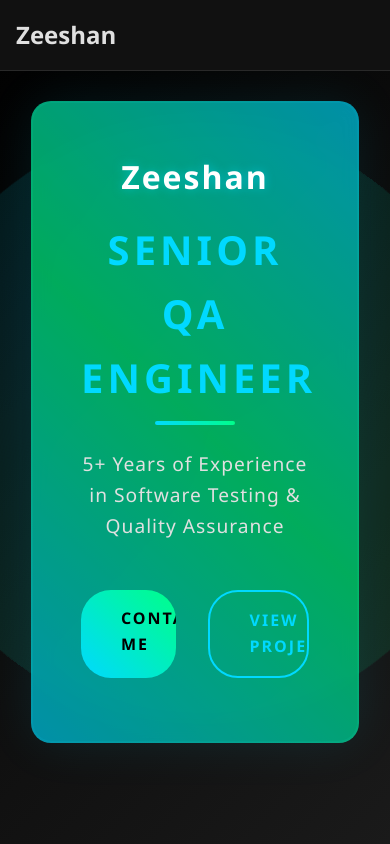
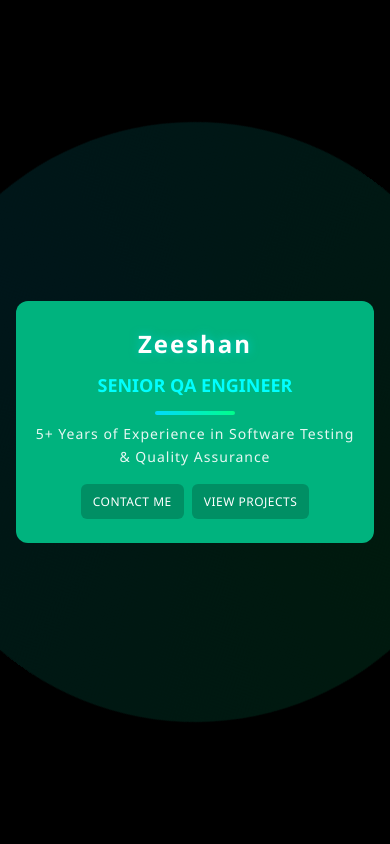
Before and after one commit to zeeshan146/Portfolio, a plain HTML site: page index.html in a window 390 px wide. Shown: the top 844 px of the page. Drawn offline with nearby package versions, Linux system fonts and the light colour scheme.

Commit message:
Completely revised mobile styles for better alignment

```diff
--- a/index.html
+++ b/index.html
@@ -4,6 +4,10 @@
     <meta charset="UTF-8">
     <meta name="viewport" content="width=device-width, initial-scale=1.0">
     <title>Zeeshan - Senior QA Engineer Portfolio</title>
+    <!-- Favicon -->
+    <link rel="icon" type="image/png" sizes="32x32" href="images/dev-icon.png">
+    <link rel="icon" type="image/png" sizes="16x16" href="images/dev-icon.png">
+    <meta name="theme-color" content="#4a90e2">
     <link rel="stylesheet" href="style.css">
     <!-- Add Font Awesome for icons -->
     <link rel="stylesheet" href="https://cdnjs.cloudflare.com/ajax/libs/font-awesome/6.0.0/css/all.min.css">
--- a/style.css
+++ b/style.css
@@ -469,26 +469,6 @@ footer {
     color: #888;
 }
 
-/* Responsive Design */
-@media (max-width: 768px) {
-    nav ul {
-        display: none;
-    }
-
-    .hero-content h1 {
-        font-size: 2rem;
-    }
-
-    .btn {
-        display: block;
-        margin: 1rem 0;
-    }
-
-    .experience-item {
-        padding-left: 1rem;
-    }
-}
-
 /* Animations */
 @keyframes fadeIn {
     from {
@@ -591,3 +571,113 @@ html {
     font-size: 1rem;
     font-weight: 500;
 }
+
+/* Mobile Responsive Styles */
+@media (max-width: 768px) {
+    #hero {
+        min-height: 100vh;
+        padding: 16px;
+        background: #000;
+    }
+
+    .hero-content {
+        margin: 0;
+        padding: 24px 16px;
+        background: #00B37E;
+        border-radius: 12px;
+        border: none;
+        box-shadow: none;
+    }
+
+    .hero-content::before {
+        display: none;
+    }
+
+    .hero-content h1 {
+        font-size: 24px;
+        margin-bottom: 8px;
+        color: #fff;
+    }
+
+    .hero-content h2 {
+        font-size: 18px;
+        color: #00FFFF;
+        margin-bottom: 8px;
+        letter-spacing: 0;
+    }
+
+    .hero-content p {
+        font-size: 14px;
+        color: rgba(255, 255, 255, 0.9);
+        margin-bottom: 16px;
+        padding: 0;
+    }
+
+    .hero-buttons {
+        display: flex;
+        justify-content: center;
+        gap: 8px;
+        margin: 0;
+        padding: 0;
+    }
+
+    .btn {
+        display: inline-block;
+        padding: 8px 12px;
+        font-size: 12px;
+        border-radius: 6px;
+        background: rgba(0, 0, 0, 0.2) !important;
+        color: #fff !important;
+        border: none !important;
+        text-transform: uppercase;
+        letter-spacing: 0.5px;
+        font-weight: 500;
+        min-width: 0;
+        width: auto;
+        margin: 0;
+        box-shadow: none !important;
+        transform: none !important;
+    }
+
+    .btn:hover, .btn:active {
+        transform: none !important;
+        box-shadow: none !important;
+        background: rgba(0, 0, 0, 0.2) !important;
+    }
+
+    nav {
+        display: none;
+    }
+
+    section {
+        padding: 32px 16px;
+    }
+
+    /* Remove all animations and transitions on mobile */
+    * {
+        animation: none !important;
+        transition: none !important;
+    }
+}
+
+/* Ensure consistent button styles across all mobile devices */
+@media (max-width: 320px) {
+    .hero-content {
+        padding: 20px 12px;
+    }
+
+    .btn {
+        padding: 8px 10px;
+        font-size: 11px;
+    }
+}
+
+/* Force mobile styles for touch devices */
+@media (hover: none) {
+    .btn, .btn:hover, .btn:active {
+        transform: none !important;
+        box-shadow: none !important;
+        background: rgba(0, 0, 0, 0.2) !important;
+        color: #fff !important;
+    }
+}
```
